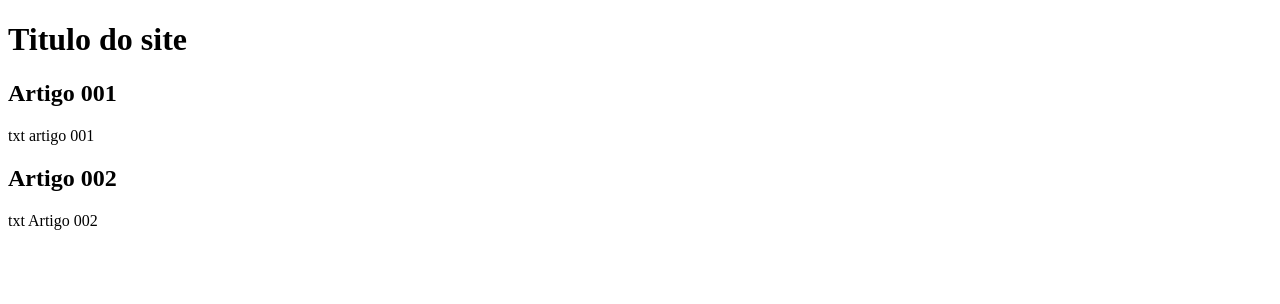
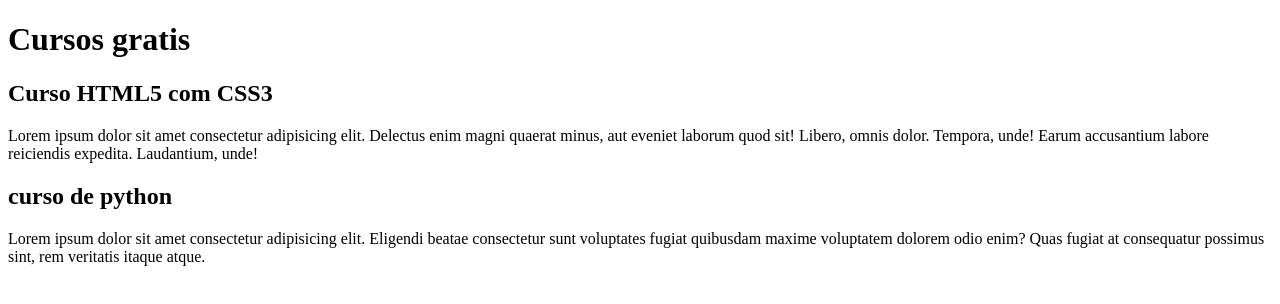
Before and after one commit to Lucas-Nescau/projeto-site, a plain HTML site: page index.html in a window 1280 px wide. Drawn offline with Linux system fonts and the light colour scheme.

Commit message:
comecei a escrever o conteúdo

```diff
--- a/index.html
+++ b/index.html
@@ -8,15 +8,15 @@
 <body>
     <main>
         <header>
-            <h1>Titulo do site</h1>
+            <h1>Cursos gratis</h1>
         </header>
         <article>
-            <h2>Artigo 001</h2>
-            <p>txt artigo 001</p>
+            <h2>Curso HTML5 com CSS3</h2>
+            <p>Lorem ipsum dolor sit amet consectetur adipisicing elit. Delectus enim magni quaerat minus, aut eveniet laborum quod sit! Libero, omnis dolor. Tempora, unde! Earum accusantium labore reiciendis expedita. Laudantium, unde!</p>
         </article>
         <article>
-            <h2>Artigo 002</h2>
-            <p>txt Artigo 002</p>
+            <h2>curso de python</h2>
+            <p>Lorem ipsum dolor sit amet consectetur adipisicing elit. Eligendi beatae consectetur sunt voluptates fugiat quibusdam maxime voluptatem dolorem odio enim? Quas fugiat at consequatur possimus sint, rem veritatis itaque atque.</p>
         </article>
     </main>
 </body>
```
